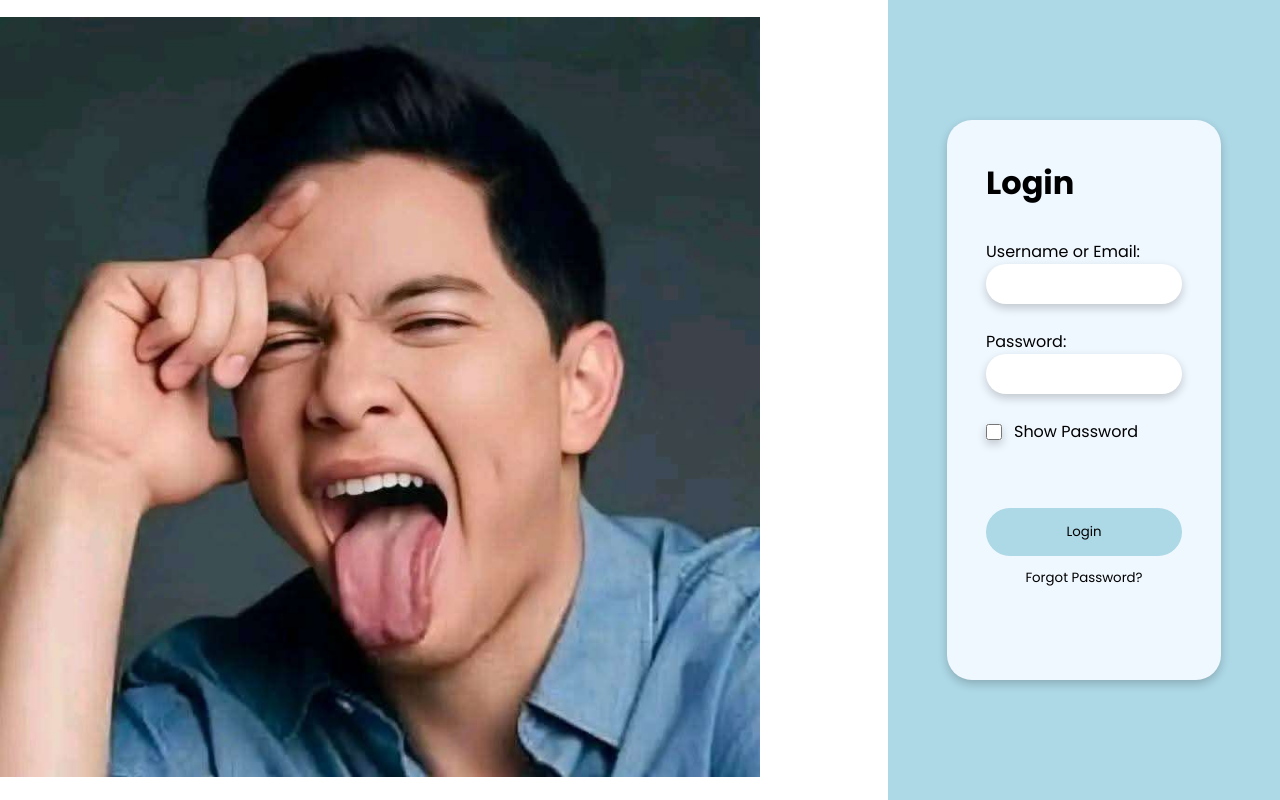
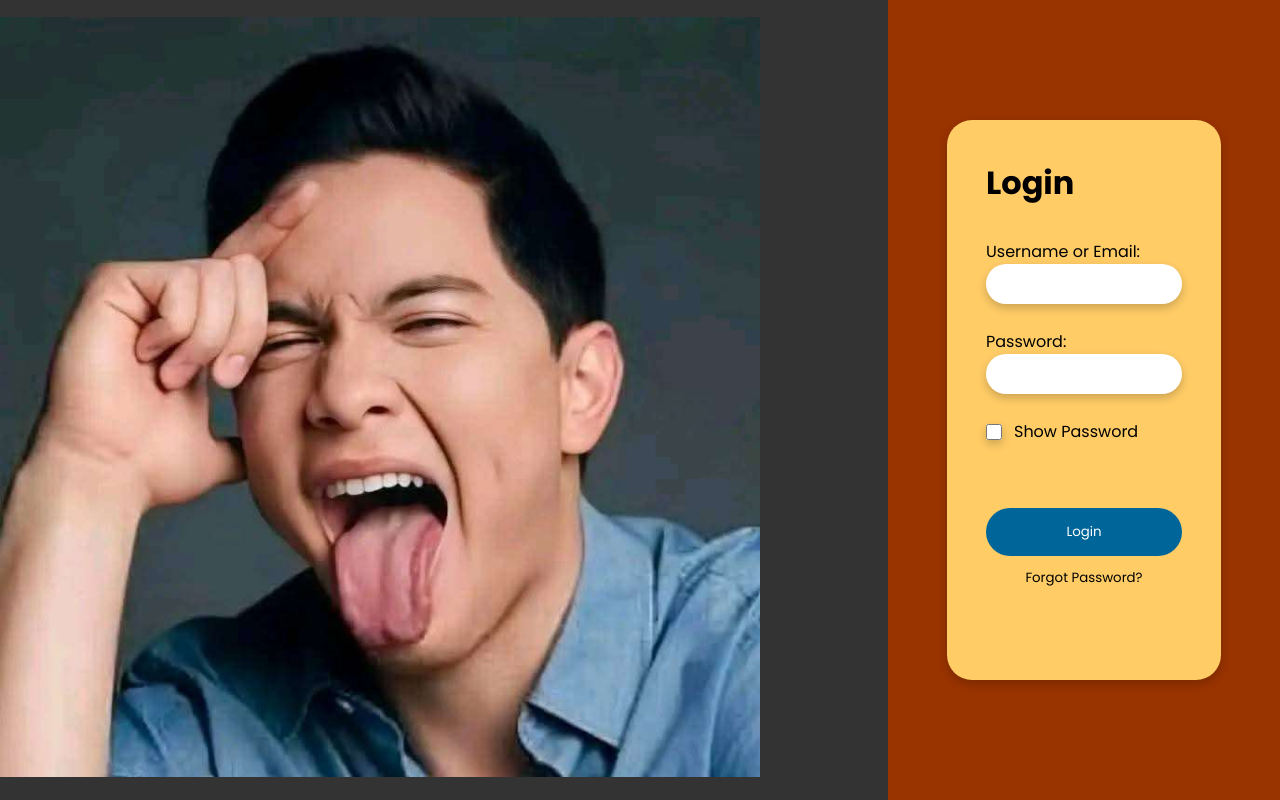
Before and after one commit to LewisKMT/Group-10-PHP-finals, a PHP site: page /login.php in a window 1280 px wide. Run offline with PHP 8.4, Linux system fonts and the light colour scheme.

Commit message:
try login palette

```diff
--- a/htdocs/signup-login/styles/login-style.css
+++ b/htdocs/signup-login/styles/login-style.css
@@ -1,4 +1,13 @@
 @import url("https://fonts.googleapis.com/css2?family=Poppins:ital,wght@0,100;0,200;0,300;0,400;0,500;0,600;0,700;0,800;0,900;1,100;1,200;1,300;1,400;1,500;1,600;1,700;1,800;1,900&display=swap");
+
+:root {
+	--brown: #993300;
+	--grey: #333333;
+	--black: #000000;
+	--yellow: #ffcc66;
+	--white: #ffffff;
+	--blue: #006699;
+}
 
 * {
 	padding: 0;
@@ -16,6 +25,7 @@ body {
 	display: flex;
 	flex-direction: row-reverse;
 	align-items: center;
+	background-color: var(--grey);
 }
 
 .alden {
@@ -26,7 +36,7 @@ body {
 .container {
 	height: 100%;
 	width: 40%;
-	background-color: lightblue;
+	background-color: var(--brown);
 	display: flex;
 	flex-direction: column;
 	justify-content: center;
@@ -36,7 +46,7 @@ body {
 .cell {
 	display: flex;
 	flex-direction: column;
-	background-color: aliceblue;
+	background-color: var(--yellow);
 	height: 70%;
 	width: 70%;
 	padding: 10%;
@@ -81,17 +91,18 @@ body {
 .login_button {
 	height: 3rem;
 	width: 100%;
-	background-color: lightblue;
+	background-color: var(--blue);
 	border: none;
 	border-radius: 25px;
 	margin-bottom: 12px;
+	color: var(--white);
 }
 
 .login_button:hover {
 	cursor: pointer;
 	height: 3rem;
 	width: 100%;
-	background-color: rgb(184, 231, 247);
+	background-color: #008799;
 	border: none;
 	border-radius: 25px;
 	margin-bottom: 12px;
@@ -101,7 +112,7 @@ body {
 	cursor: pointer;
 	height: 3rem;
 	width: 100%;
-	background-color: rgb(130, 207, 233);
+	background-color: #00adb3;
 	border: none;
 	border-radius: 25px;
 	margin-bottom: 12px;
@@ -124,3 +135,11 @@ body {
 	text-decoration: underline;
 	cursor: pointer;
 }
+
+.forgot_pass_button:active {
+	border: none;
+	background-color: transparent;
+	text-decoration: underline;
+	cursor: pointer;
+	color: var(--white);
+}
```
